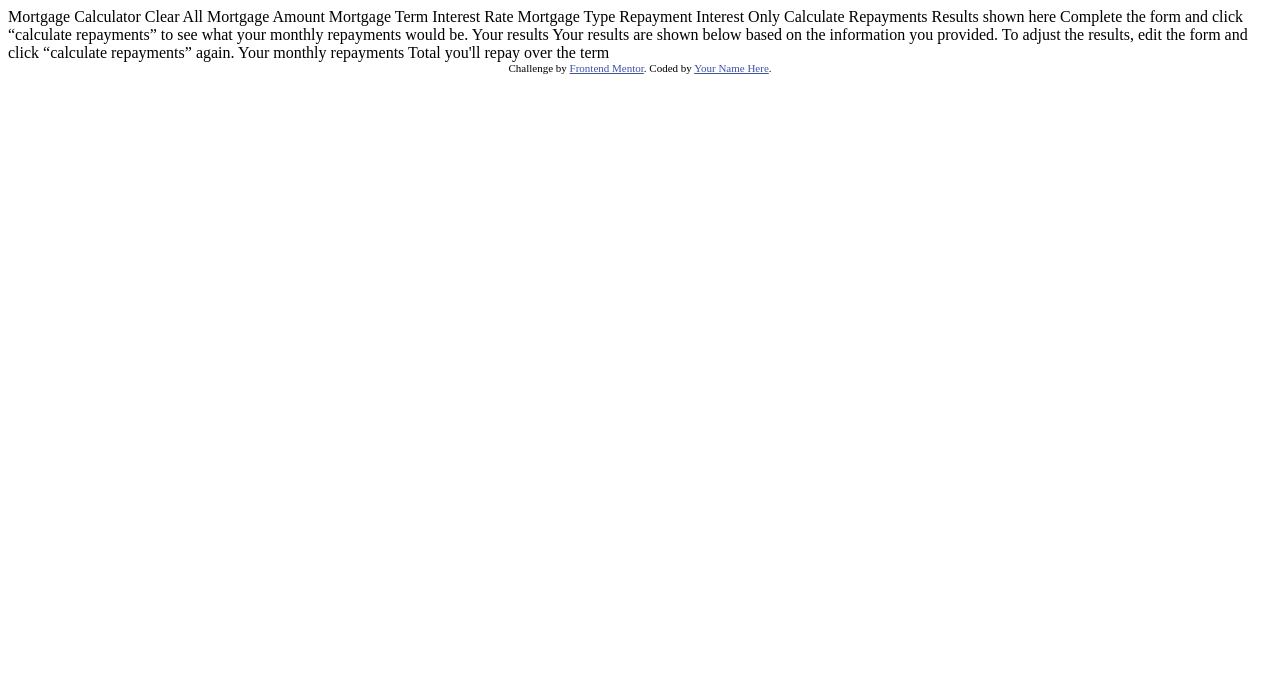
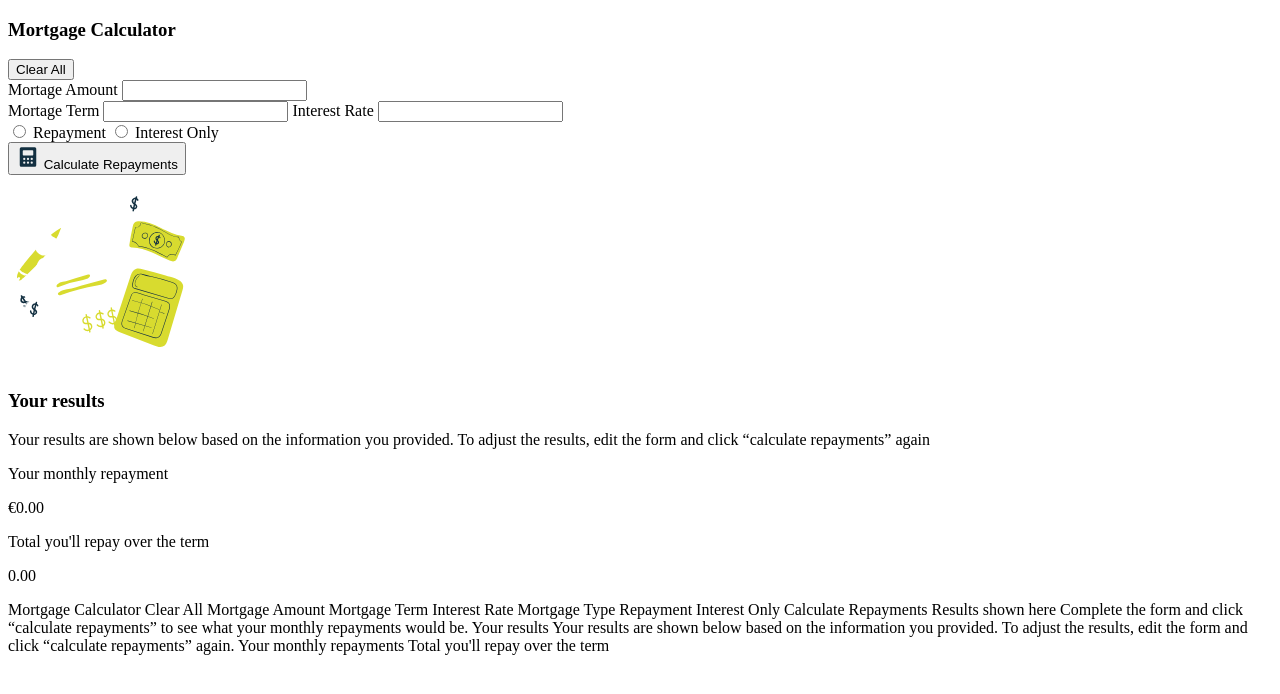
Before and after one commit to A-noob-in-Coding/FEM-MortageCalculator, a plain HTML site: page index.html in a window 1280 px wide. Drawn offline with Linux system fonts and the light colour scheme.

Commit message:
Added the html structure for project

```diff
--- a/index.html
+++ b/index.html
@@ -8,14 +8,69 @@
 
   <title>Frontend Mentor | Mortgage repayment calculator</title>
 
-  <!-- Feel free to remove these styles or customise in your own stylesheet 👍 -->
-  <style>
-    .attribution { font-size: 11px; text-align: center; }
-    .attribution a { color: hsl(228, 45%, 44%); }
-  </style>
+
 </head>
 <body>
-
+  <main class="calculator">
+    <div class="left-side">
+      <div class="header-clear">
+        <h3>Mortgage Calculator</h3>
+        <button class="clear-btn" id="clear-btn">Clear All</button>
+      </div>
+      <div class="calculator-input">
+        <div class="mortage-amount">
+          <label for="mortage-amount-input">Mortage Amount
+            <input type="number" class="mortage-amount-input" id="mortage-amount-input">
+          </label>
+        </div>
+        <div class="term-interest">
+          <label for="mortage-term">Mortage Term
+            <input type="number" name="mortage-term" class="mortage-term" id="mortage-term">
+          </label>
+          <label for="mortage-interest-rate">Interest Rate
+            <input type="number" name="mortage-interest-rate" id="mortage-interest-rate" class="mortage-interest-rate">
+          </label>
+        </div>
+        <div class="div-mortage-radio">
+          <label for="repayment">
+            <input type="radio" name="mortage-radio" id="repayment" class="repayment">
+            Repayment
+          </label>
+          <label for="interest-only">
+            <input type="radio" name="mortage-radio" id="interest-only" class="interest-only">
+            Interest Only
+          </label>
+        </div>
+      </div>
+      <div class="calculate-btn">
+        <button class="calculate-btn-el" id="calculate-btn-el">
+          <embed src="/assets/images/icon-calculator.svg" type="">
+          Calculate Repayments</button>
+      </div>
+    </div>
+    <div class="right-side-empty">
+      <img src="/assets/images/illustration-empty.svg" alt="Empty">
+    </div>
+    <div class="right-side-completed">
+      <div class="right-side-description">
+        <h3 class="right-side-h">Your results</h3>
+        <p class="right-side-p">
+          Your results are shown below based on the information you provided.
+          To adjust the results, edit the form and click “calculate repayments” again
+        </p>
+      </div>
+      <div class="result-section">
+        <div class="monthy-repayment">
+          <p class="repayment-p">Your monthly repayment</p>
+          <p class="repayment-result">&euro;<span id="repayment-span">0.00</span></p>
+        </div>
+        <div class="total-repayment">
+          <p class="repayment-p">Total you'll repay over the term</p>
+          <p ><span class="total-repayment-span">0.00</span></p>
+        </div>
+      </div>
+    </div>
+  </main>
   Mortgage Calculator
   Clear All
 
@@ -53,9 +108,5 @@
 
   <!-- Completed results end -->
 
-  <div class="attribution">
-    Challenge by <a href="https://www.frontendmentor.io?ref=challenge">Frontend Mentor</a>.
-    Coded by <a href="#">Your Name Here</a>.
-  </div>
 </body>
 </html>
```
